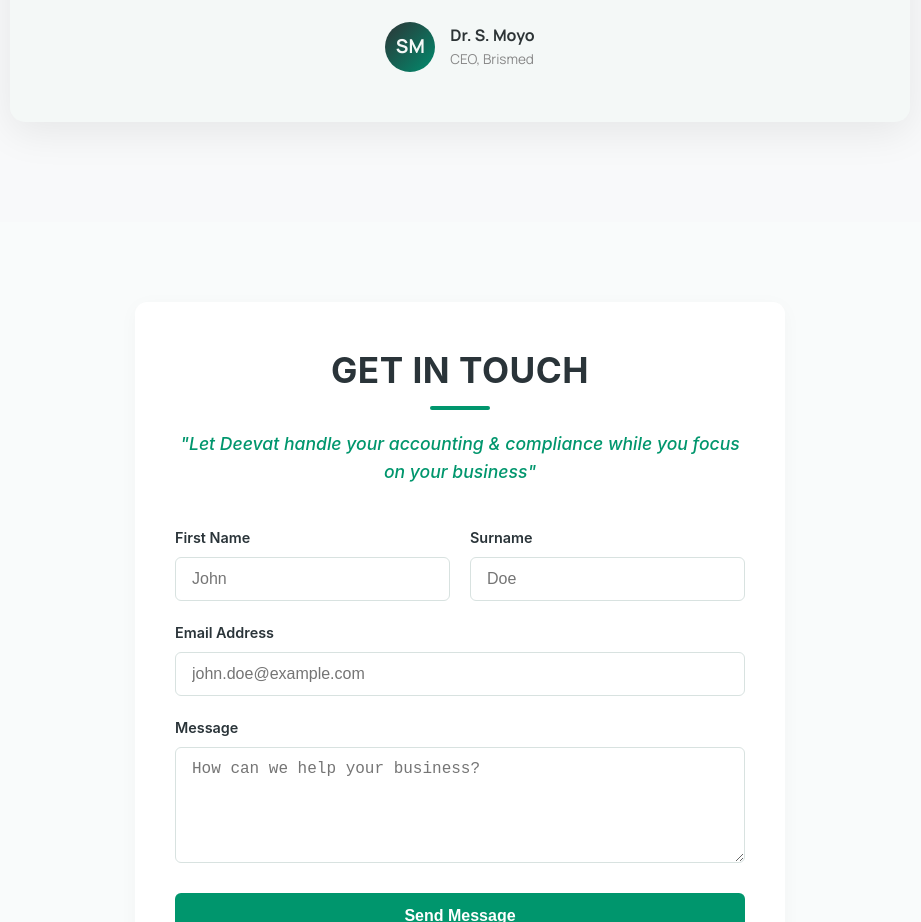
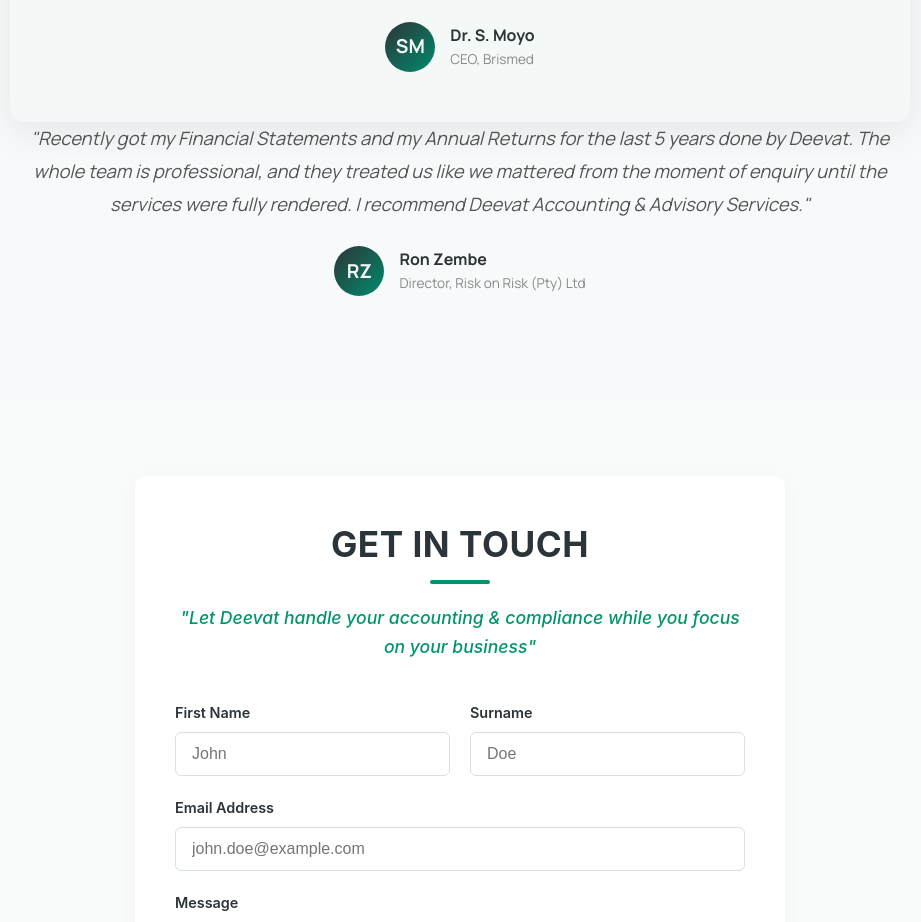
Before and after one commit to Deevat/website-vercel, a website: page index.html in a window 1280 px wide. Shown: the part 4262-5184 px from the top of the page, without its empty margins (180-1101 px from the left). Drawn offline with nearby package versions, Linux system fonts and the light colour scheme.

Commit message:
Update index.html

```diff
--- a/index.html
+++ b/index.html
@@ -938,6 +938,17 @@
                         <div class="reviewer-role">CEO, Brismed</div>
                     </div>
                 </div>
+                </div>
+                <p class="review-text">
+                    "Recently got my Financial Statements and my Annual Returns for the last 5 years done by Deevat. The whole team is professional, and they treated us like we mattered from the moment of enquiry until the services were fully rendered. I recommend Deevat Accounting & Advisory Services."
+                </p>
+                <div class="reviewer">
+                    <div class="reviewer-avatar">RZ</div>
+                    <div class="reviewer-info">
+                        <div class="reviewer-name">Ron Zembe</div>
+                        <div class="reviewer-role">Director, Risk on Risk (Pty) Ltd</div>
+                    </div>
+                </div>
             </div>
         </div>
     </section>
```
